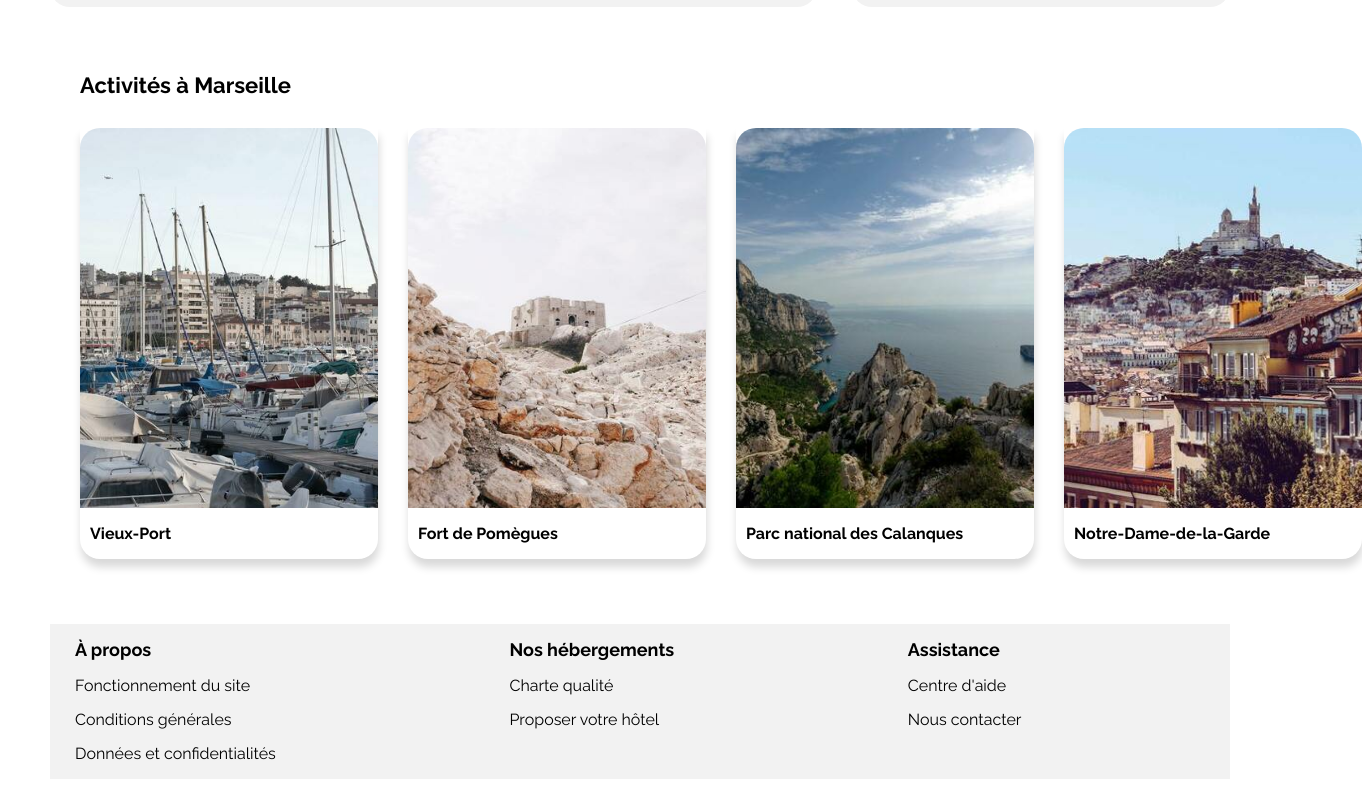
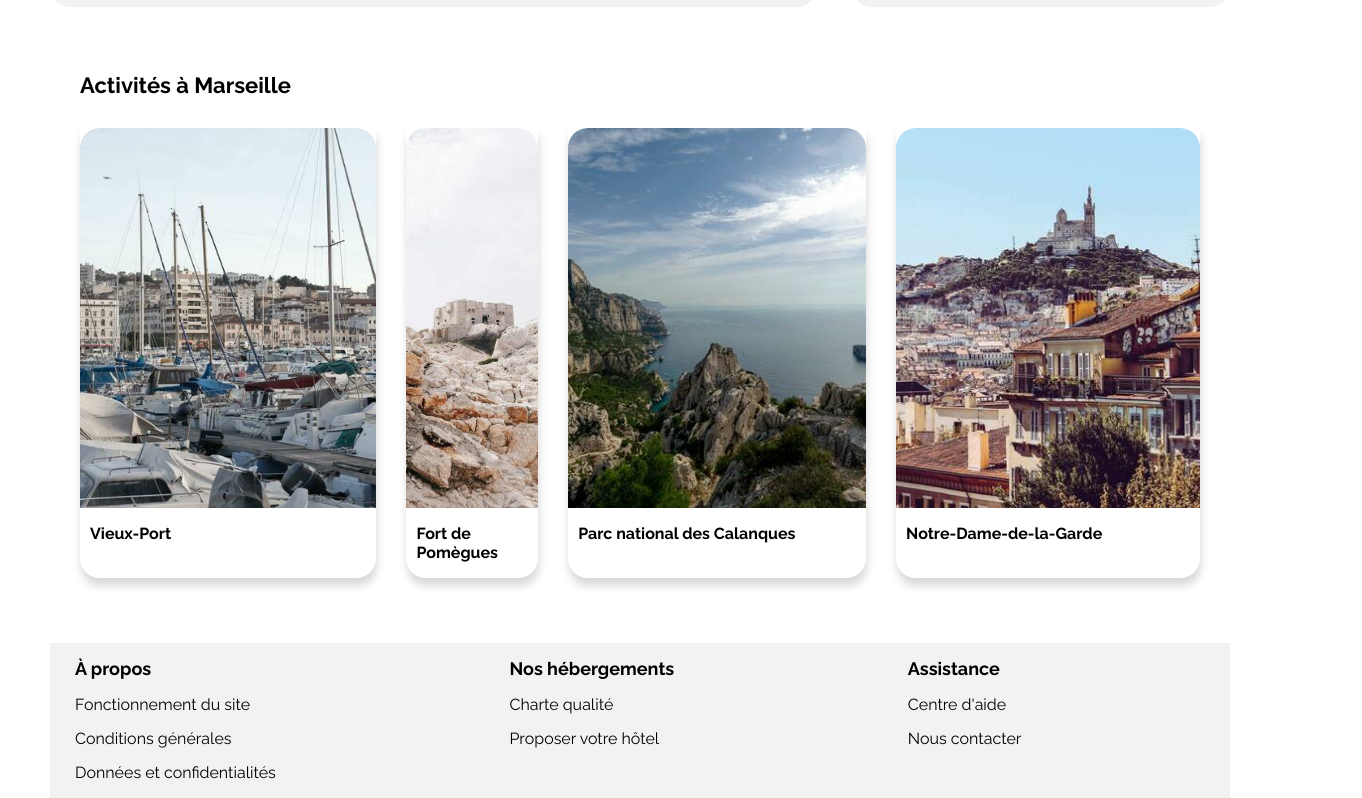
Before and after one commit to margauxbn/Booki_OCR, a plain HTML site: page index.html in a window 1280 px wide. Shown: the part 1034-1832 px from the top of the page, 1362 px wide, since content can reach past the window. Drawn offline with Linux system fonts and the light colour scheme.

Commit message:
Modification taille Activités

```diff
--- a/css/style.css
+++ b/css/style.css
@@ -358,7 +358,7 @@ input {
 }
 
 .activite-img {
-    width: 298px;
+    width: 100%;
     height: 380px;
     display: flex;
     flex-direction: row;
--- a/index.html
+++ b/index.html
@@ -307,38 +307,34 @@
                     <section class="activite-section">
                         <h2 class="section-title" id="ancre2">Activités à Marseille</h2>
                         <div class="activite-conteneur">
-                            <div class="activite-content">
-                                <a href="#">
+                                <a href="#" class="activite-content">
                                     <article>
                                         <img src="images/activites/reno-laithienne.jpg" alt="Quai du Vieux-Port avec des bateaux" class="activite-img">
                                         <h3 class="activite-title">Vieux-Port</h3>
                                     </article>
                                 </a>
-                            </div>
-                            <div class="activite-content">
-                                <a href="#">
+
+                                <a href="#" class="activite-content">
                                     <article>
                                         <img src="images/activites/paul-hermann.jpg" alt="Image du fort" class="activite-img">
                                         <h3 class="activite-title">Fort de Pomègues</h3>
                                     </article>
                                 </a>
-                            </div>
-                            <div class="activite-content">
-                                <a href="#">
+
+                                <a href="#" class="activite-content">
                                     <article>
                                         <img src="images/activites/kilyan-sockalingum.jpg" alt="Image des Calanques et de la mer" class="activite-img">
                                         <h3 class="activite-title">Parc national des Calanques</h3>
                                     </article>
                                 </a>
-                            </div>
-                            <div class="activite-content">
-                                <a href="#">
+
+
+                                <a href="#" class="activite-content">
                                     <article>
                                         <img src="images/activites/florian-wehde.jpg" alt="Image de la ville avec Notre-Dame-de-la-Garde en fond" class="activite-img">
                                         <h3 class="activite-title">Notre-Dame-de-la-Garde</h3>
                                     </article>
                                 </a>
-                          </div>
                         </div>
                     </section>
                 </div>
```
